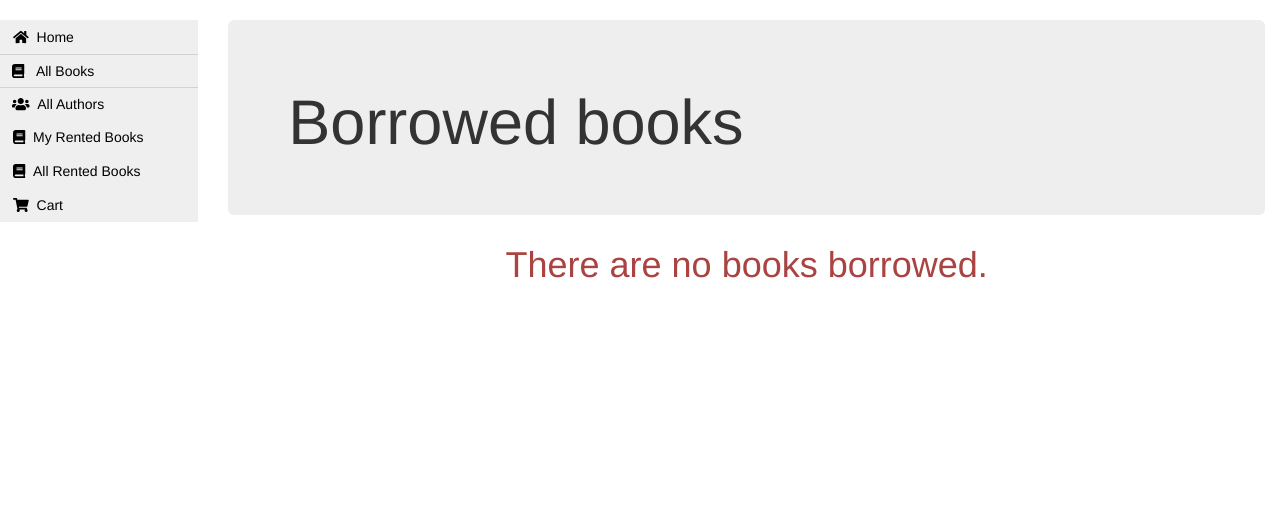
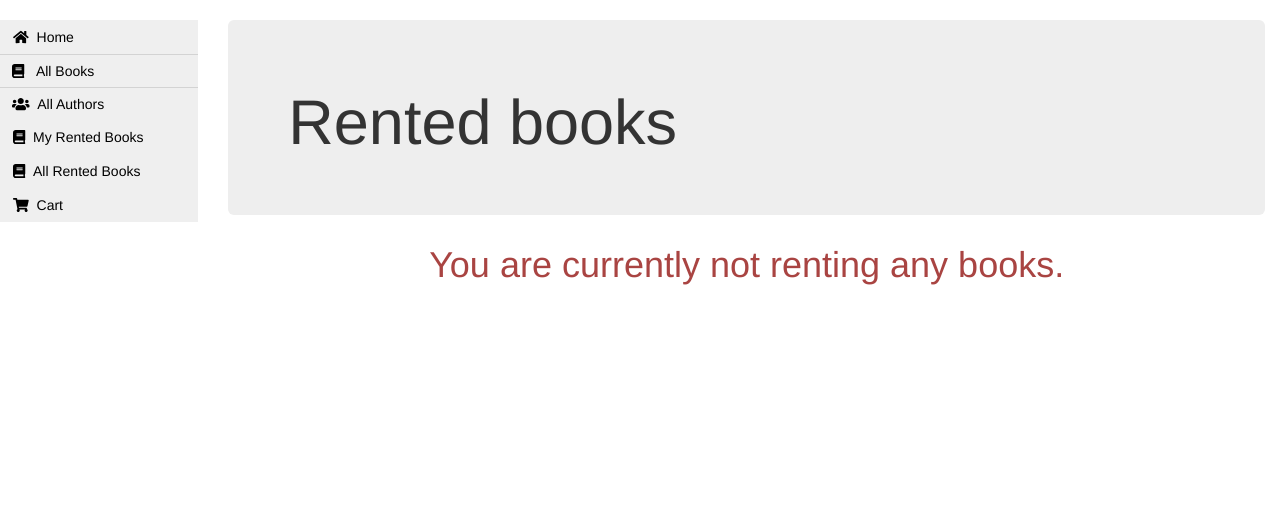
Before and after one commit to SamirKalouf/aesthetic-memes, a Django app: page /ecommerce/mybooks/ in a window 1280 px wide. Shown: the part 52-577 px from the top of the page. Run offline with Django 3.2, Linux system fonts and the light colour scheme; the visitor is signed in with stand-in values (Sample User, id 1); data that the repository does not hold is empty; some libraries are stand-ins or nearby versions.

Commit message:
changed some verbage

```diff
--- a/aesthetic_memes/ecommerce/templates/ecommerce/bookinstance_list_borrowed_all.html
+++ b/aesthetic_memes/ecommerce/templates/ecommerce/bookinstance_list_borrowed_all.html
@@ -2,7 +2,7 @@
 
 {% block content %}
     <div class="jumbotron">
-      <h1>All Borrowed Books</h1>
+      <h1>All Rented Books</h1>
     </div>
 
     {% if bookinstance_list %}
@@ -16,6 +16,6 @@
     </ul>
 
     {% else %}
-      <h1><p class="text-warning text-center">There are no books borrowed.</p></h1>
+      <h1><p class="text-warning text-center">There are no books currently being rented.</p></h1>
     {% endif %}
 {% endblock %}
--- a/aesthetic_memes/ecommerce/templates/ecommerce/bookinstance_list_borrowed_user.html
+++ b/aesthetic_memes/ecommerce/templates/ecommerce/bookinstance_list_borrowed_user.html
@@ -2,7 +2,7 @@
 
 {% block content %}
   <div class="jumbotron">
-    <h1>Borrowed books</h1>
+    <h1>Rented books</h1>
   </div>
 
     {% if bookinstance_list %}
@@ -16,6 +16,6 @@
     </ul>
 
     {% else %}
-      <h1><p class="text-danger text-center">There are no books borrowed.</p></h1>
+      <h1><p class="text-danger text-center">You are currently not renting any books.</p></h1>
     {% endif %}
 {% endblock %}
```
